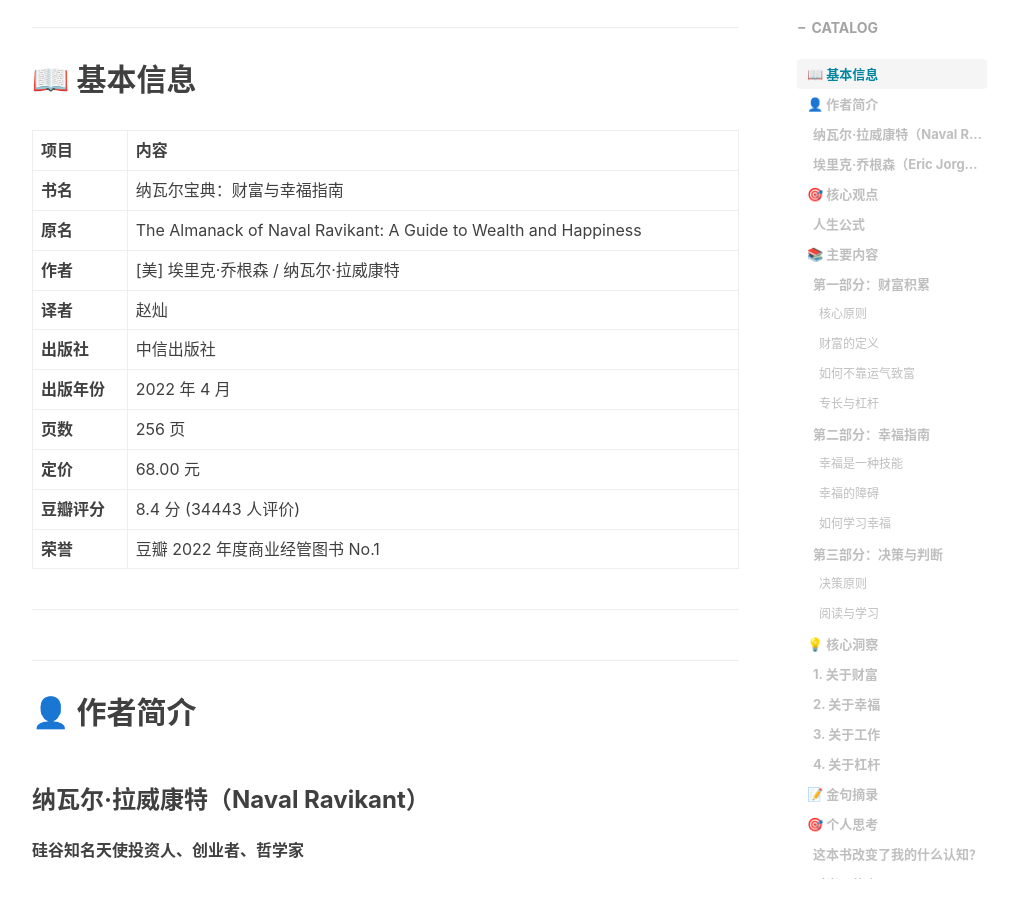
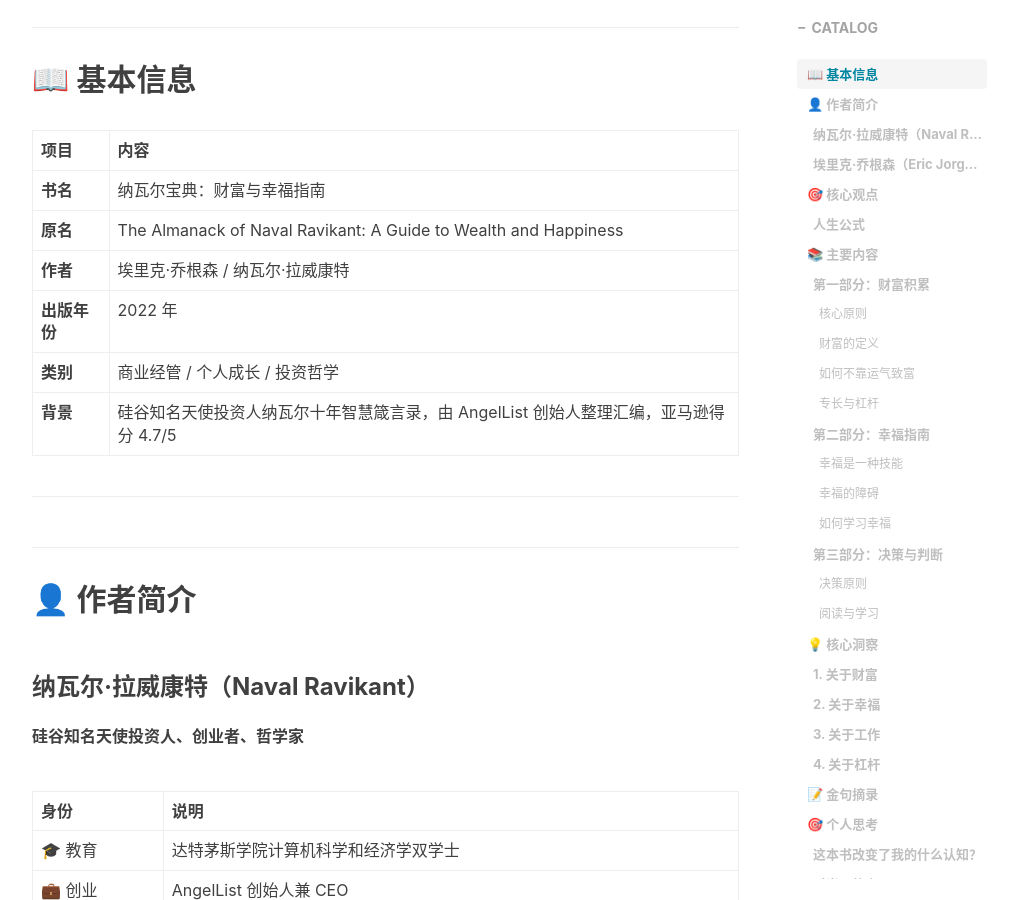
Before and after one commit to isshaokai/isshaokai.github.io, a Jekyll site: the page built from _posts/2026-03-07-naval-almanack-book-review.md, in a window 1280 px wide and 900 px high, scrolled down 678 px. Shown: the whole window, without its empty margins (233-1245 px from the left). Built offline with Jekyll 4.4.1, drawn with Linux system fonts in a browser that asks for light colours; nearby versions of some CDN libraries; comment, search, counter and statistics services are not loaded.

Commit message:
Update《纳瓦尔宝典》: 调整基本信息格式（移除定价/评分/译者/出版社/页数，新增类别/背景）

```diff
--- a/_posts/2026-03-07-naval-almanack-book-review.md
+++ b/_posts/2026-03-07-naval-almanack-book-review.md
@@ -24,14 +24,10 @@ tags:
 |------|------|
 | **书名** | 纳瓦尔宝典：财富与幸福指南 |
 | **原名** | The Almanack of Naval Ravikant: A Guide to Wealth and Happiness |
-| **作者** | [美] 埃里克·乔根森 / 纳瓦尔·拉威康特 |
-| **译者** | 赵灿 |
-| **出版社** | 中信出版社 |
-| **出版年份** | 2022 年 4 月 |
-| **页数** | 256 页 |
-| **定价** | 68.00 元 |
-| **豆瓣评分** | 8.4 分 (34443 人评价) |
-| **荣誉** | 豆瓣 2022 年度商业经管图书 No.1 |
+| **作者** | 埃里克·乔根森 / 纳瓦尔·拉威康特 |
+| **出版年份** | 2022 年 |
+| **类别** | 商业经管 / 个人成长 / 投资哲学 |
+| **背景** | 硅谷知名天使投资人纳瓦尔十年智慧箴言录，由 AngelList 创始人整理汇编，亚马逊得分 4.7/5 |
 
 ---
 
```
